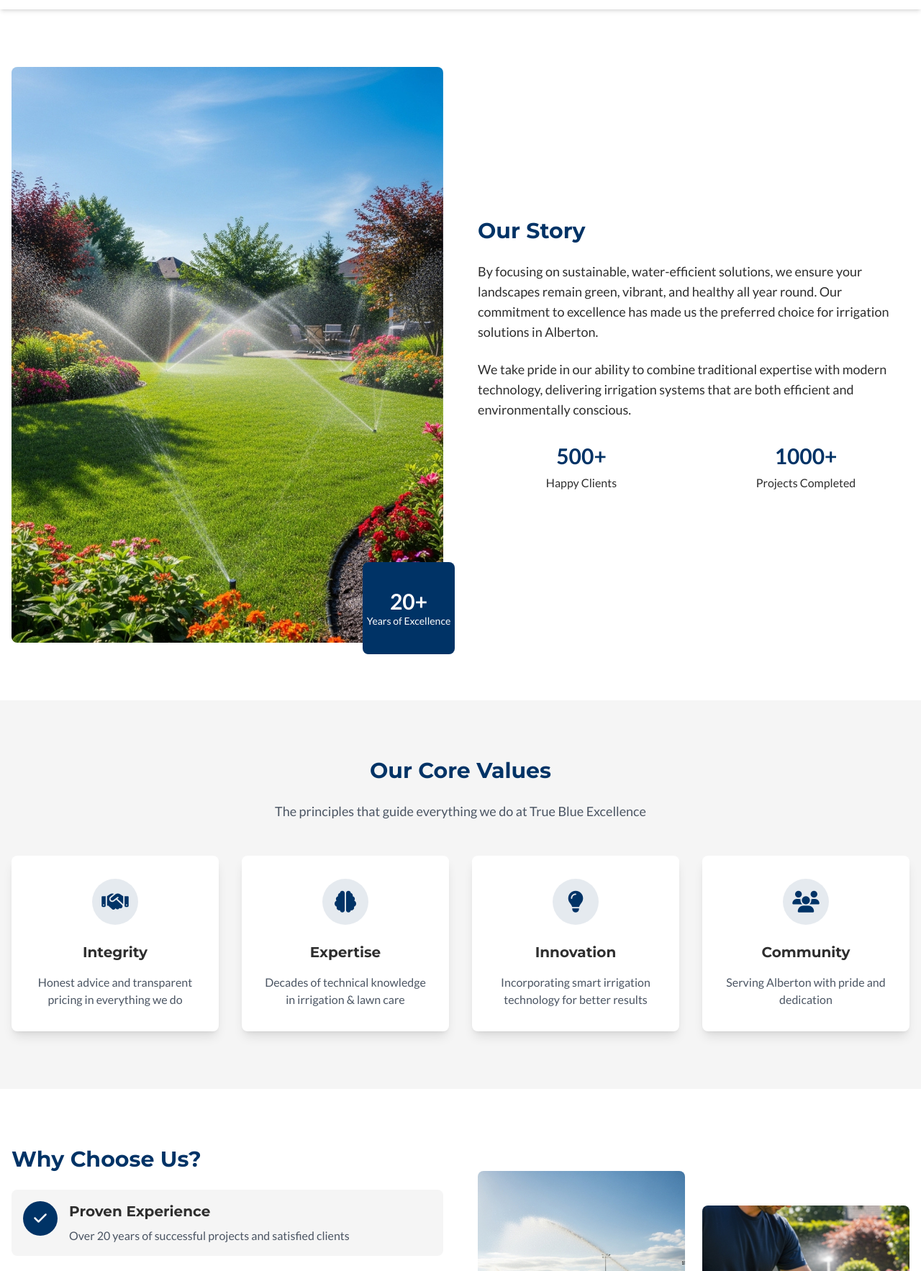
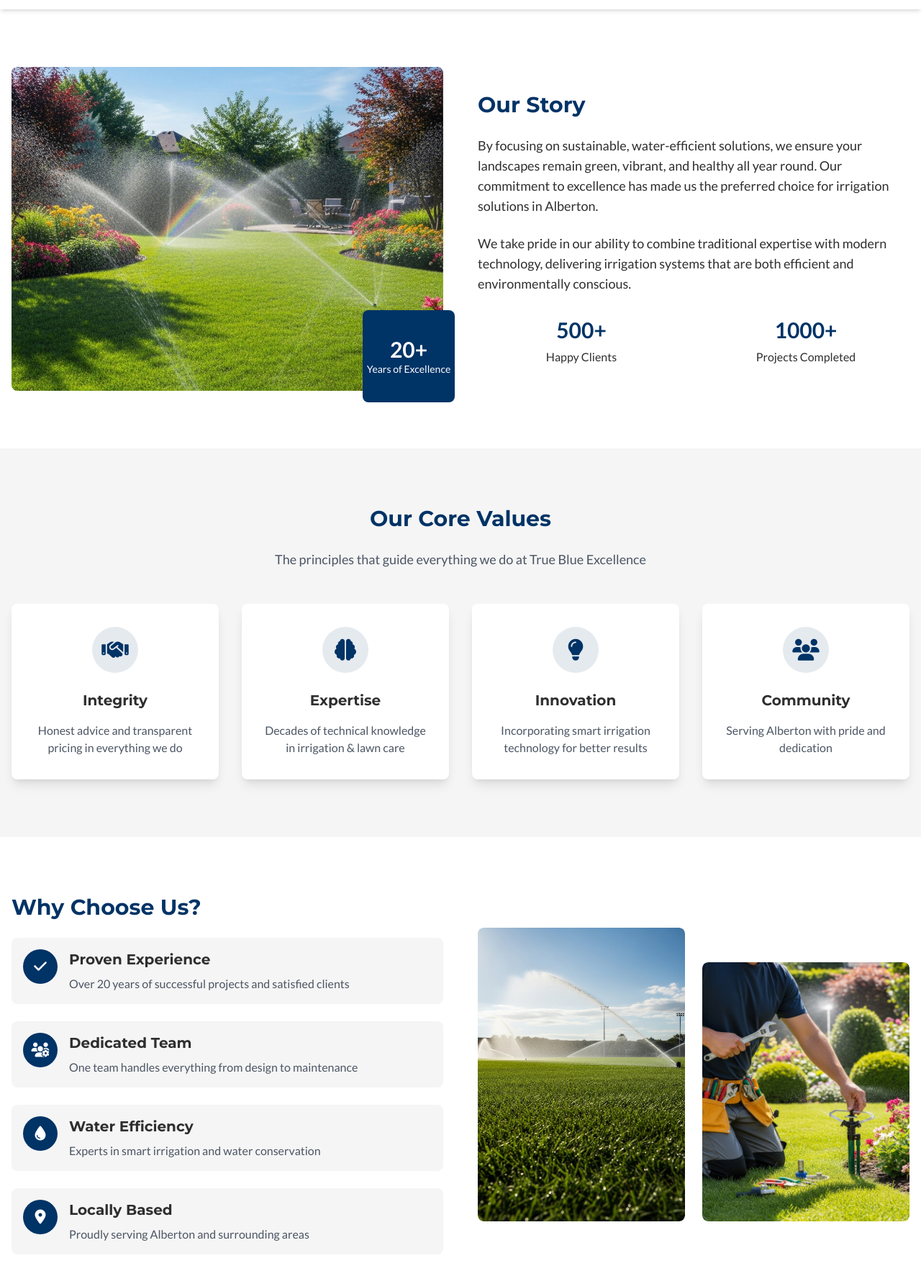
Before and after one commit to petruspienaar14/trueblue-website, a website: page about.html in a window 1280 px wide. Shown: the part 75-1841 px from the top of the page at 72% size. Drawn offline with Linux system fonts and the light colour scheme.

```diff
--- a/about.html
+++ b/about.html
@@ -17,10 +17,10 @@
         <div class="container mx-auto px-4">
             <div class="grid grid-cols-1 lg:grid-cols-2 gap-12 items-center">
                 <div class="relative">
-                    <div class="aspect-w-4 aspect-h-3 rounded-lg overflow-hidden">
+                    <div class="relative rounded-lg overflow-hidden" style="padding-top: 75%;">
                         <img src="assets/images/services/residential-irrigation.jpg"
                              alt="True Blue Excellence at Work"
-                             class="w-full h-full object-cover"
+                             class="absolute inset-0 w-full h-full object-cover"
                              onerror="this.onerror=null; this.src='https://placehold.co/800x600/003366/FFFFFF/webp?text=Our+Story';">
                     </div>
                     <div class="absolute -bottom-4 -right-4 w-32 h-32 bg-navy rounded-lg flex items-center justify-center">
@@ -133,16 +133,16 @@
                     </div>
                 </div>
                 <div class="grid grid-cols-2 gap-6">
-                    <div class="aspect-w-4 aspect-h-5">
+                    <div class="relative rounded-lg overflow-hidden" style="padding-top: 125%;">
                         <img src="assets/images/services/sports-fields.jpg"
                              alt="Our Work - Sports Fields"
-                             class="w-full h-full object-cover rounded-lg"
+                             class="absolute inset-0 w-full h-full object-cover rounded-lg"
                              onerror="this.onerror=null; this.src='https://placehold.co/400x500/003366/FFFFFF/webp?text=Our+Work';">
                     </div>
-                    <div class="aspect-w-4 aspect-h-5 mt-12">
+                    <div class="relative rounded-lg overflow-hidden mt-12" style="padding-top: 125%;">
                         <img src="assets/images/services/maintenance.jpg"
                              alt="Our Work - Maintenance"
-                             class="w-full h-full object-cover rounded-lg"
+                             class="absolute inset-0 w-full h-full object-cover rounded-lg"
                              onerror="this.onerror=null; this.src='https://placehold.co/400x500/003366/FFFFFF/webp?text=Our+Work';">
                     </div>
                 </div>
--- a/components/header.html
+++ b/components/header.html
@@ -2,7 +2,7 @@
 <nav class="bg-white shadow-md">
     <div class="container mx-auto px-4 py-4">
         <div class="flex justify-between items-center">
-            <a href="/" class="flex items-center">
+            <a href="index.html" class="flex items-center">
                 <img src="assets/images/logos/logo.png" alt="True Blue Excellence" class="h-14"
                      onerror="this.onerror=null; this.src='https://placehold.co/280x56/003366/FFFFFF/webp?text=True+Blue+Excellence'; this.className='h-14 rounded';">
             </a>
--- a/package.json
+++ b/package.json
@@ -7,6 +7,7 @@
     "build": "npx tailwindcss -i ./src/input.css -o ./dist/output.css"
   },
   "devDependencies": {
+    "@tailwindcss/aspect-ratio": "^0.4.2",
     "tailwindcss": "^3.4.1"
   }
 }
--- a/tailwind.config.js
+++ b/tailwind.config.js
@@ -14,5 +14,5 @@
       },
     },
   },
-  plugins: [],
+  plugins: [require('@tailwindcss/aspect-ratio')],
 }
```
Also changed, not shown: dist/output.css, 1 other file.
